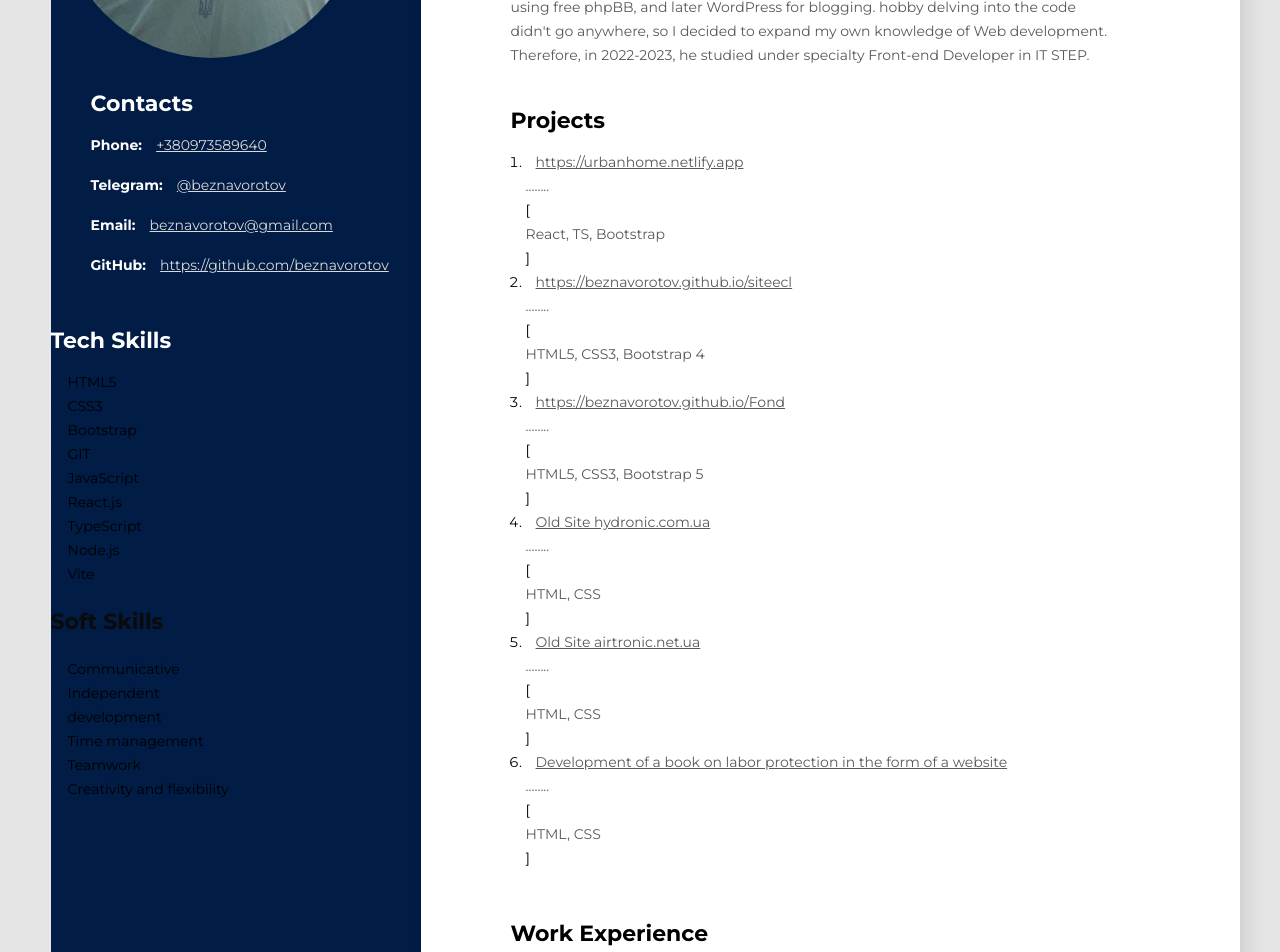
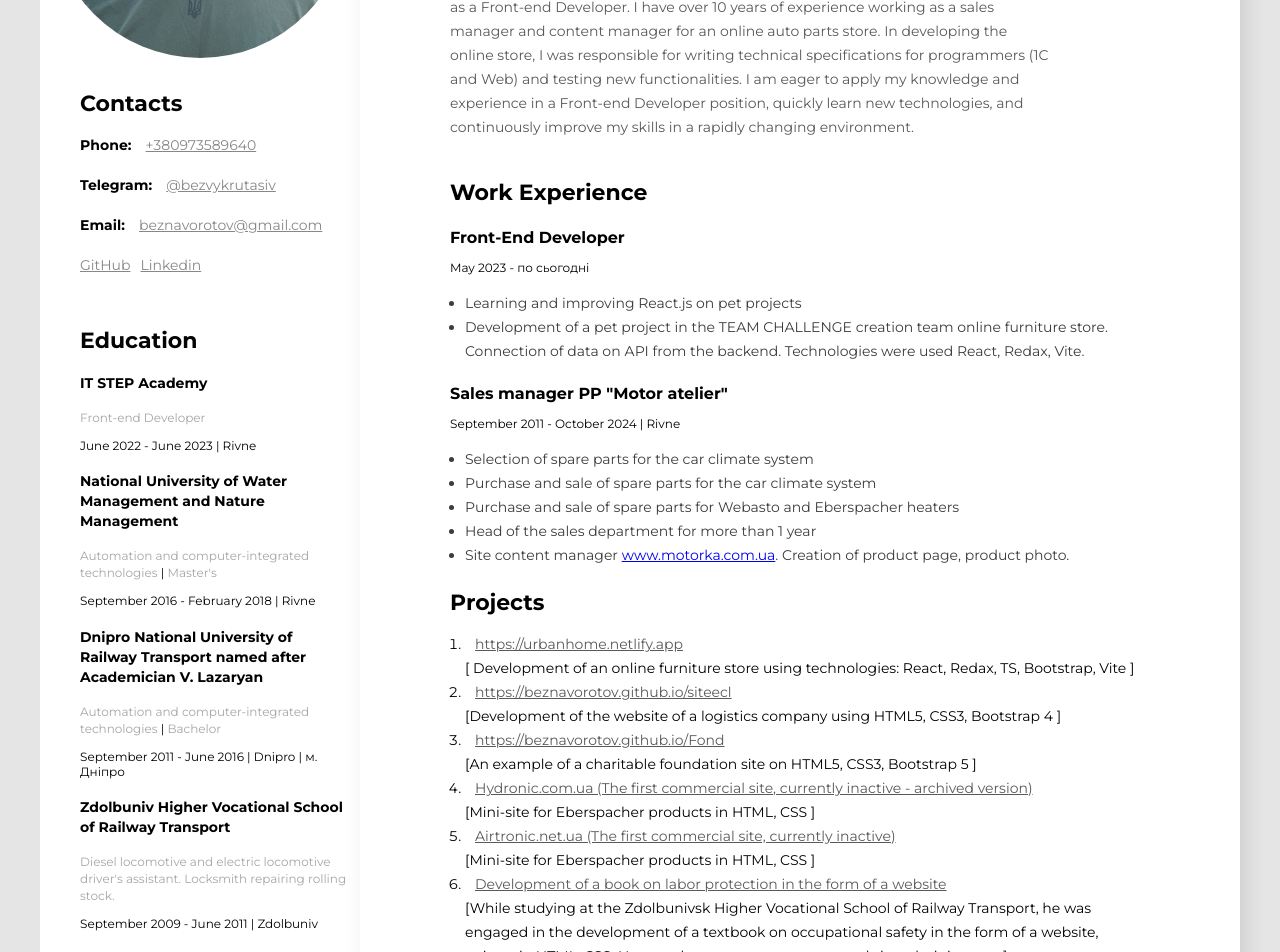
Before and after one commit to beznavorotov/resume, a plain HTML site: page en/index.html in a window 1280 px wide. Shown: the part 260-1212 px from the top of the page. Drawn offline with Linux system fonts and the light colour scheme.

Commit message:
update resume

```diff
--- a/en/index.html
+++ b/en/index.html
@@ -11,124 +11,60 @@
       rel="stylesheet"
     />
     <link rel="stylesheet" href="./../styles/styles.css" />
-    <title>Resume</title>
+    <title>Resume Yurii Chebruchan</title>
   </head>
   <body>
     <!--Main-->
     <div class="main">
       <!--Main content-->
+
       <div class="main_content">
         <div class="language">
-          <a href="./../index.html">UA</a>
+          <a href="https://beznavorotov.github.io/resume/index.html">UA</a>
         </div>
         <!--about user-->
         <div class="about">
           <h1 class="about_name">Yurii Chebruchan</h1>
           <h2 class="about_position">Front-End Developer</h2>
           <p class="about_description">
-            I am looking for my first job in IT as a Trainee/Junior Front-end
-            Developer. My interest in sites appeared back in 2010, when there
-            were all kinds of chats and forums and mobile sites are popular.
-            Where did he start? create your own mobile sites, forums using free
-            phpBB, and later WordPress for blogging. hobby delving into the code
-            didn't go anywhere, so I decided to expand my own knowledge of Web
-            development. Therefore, in 2022-2023, he studied under specialty
-            Front-end Developer in IT STEP.
+            My interest in web development began in 2008 when I created my own
+            mobile websites and forums using phpBB and WordPress, which provided
+            me with a foundational understanding of web technologies. In
+            2022-2023, I completed training as a Front-end Developer. I have
+            over 10 years of experience working as a sales manager and content
+            manager for an online auto parts store. In developing the online
+            store, I was responsible for writing technical specifications for
+            programmers (1C and Web) and testing new functionalities. I am eager
+            to apply my knowledge and experience in a Front-end Developer
+            position, quickly learn new technologies, and continuously improve
+            my skills in a rapidly changing environment.
           </p>
         </div>
 
-        <!--Projects-->
-        <div class="prodjects">
-          <h3 class="title">Projects</h3>
-
-          <ol class="projects_list">
-            <li class="project_item">
-              <span class="project">
-                <a href="https://urbanhome.netlify.app" class="project_link"
-                  >https://urbanhome.netlify.app</a
-                >
-                ........ <span class="project_bracket">[</span> React, TS,
-                Bootstrap <span class="project_bracket">]</span></span
-              >
-            </li>
-            <li class="project_item">
-              <span class="project">
-                <a
-                  href="https://beznavorotov.github.io/siteecl/index.html"
-                  class="project_link"
-                  >https://beznavorotov.github.io/siteecl</a
-                >
-                ........ <span class="project_bracket">[</span> HTML5, CSS3,
-                Bootstrap 4 <span class="project_bracket">]</span></span
-              >
-            </li>
-            <li class="project_item">
-              <span class="project">
-                <a
-                  href="https://beznavorotov.github.io/Fond"
-                  class="project_link"
-                  >https://beznavorotov.github.io/Fond</a
-                >
-                ........ <span class="project_bracket">[</span> HTML5, CSS3,
-                Bootstrap 5 <span class="project_bracket">]</span></span
-              >
-            </li>
-            <li class="project_item">
-              <span class="project">
-                <a
-                  href="https://web.archive.org/web/20170911202622/http://hydronic.com.ua/"
-                  class="project_link"
-                  >Old Site hydronic.com.ua</a
-                >
-                ........ <span class="project_bracket">[</span> HTML, CSS
-                <span class="project_bracket">]</span></span
-              >
-            </li>
-            <li class="project_item">
-              <span class="project">
-                <a href="/" class="project_link">Old Site airtronic.net.ua</a>
-                ........ <span class="project_bracket">[</span> HTML, CSS
-                <span class="project_bracket">]</span></span
-              >
-            </li>
-            <li class="project_item">
-              <span class="project">
-                <a href="/" class="project_link"
-                  >Development of a book on labor protection in the form of a
-                  website</a
-                >
-                ........ <span class="project_bracket">[</span> HTML, CSS
-                <span class="project_bracket">]</span></span
-              >
-            </li>
-          </ol>
-        </div>
         <!--Work-->
         <div class="work">
           <h3 class="title">Work Experience</h3>
           <!--Company 1-->
           <div>
-            <h4 class="work_position">
-              Front-End Developer <span class="organization">Freelance</span>
-            </h4>
-            <p class="period">May 2023 - up to now</p>
+            <h4 class="work_position">Front-End Developer</h4>
+            <p class="period">May 2023 - по сьогодні</p>
             <ul class="work_list">
-              <li class="work_list_item">The study of React.js</li>
               <li class="work_list_item">
-                Website development for the company ECL Ukraine
+                Learning and improving React.js on pet projects
               </li>
               <li class="work_list_item">
-                Development of a website for a charity organization
+                Development of a pet project in the TEAM CHALLENGE creation team
+                online furniture store. Connection of data on АРI from the
+                backend. Technologies were used React, Redax, Vite.
               </li>
             </ul>
           </div>
+
           <!--Company 2-->
           <div>
-            <h4 class="work_position">
-              Manager <span class="organization">PP "Motor atelier"</span>
-            </h4>
+            <h4 class="work_position">Sales manager PP "Motor atelier"</h4>
             <p class="period">
-              September 2011 - February 2024 <span class="line">|</span> Rivne
+              September 2011 - October 2024 <span class="line">|</span> Rivne
             </p>
             <ul class="work_list">
               <li class="work_list_item">
@@ -142,99 +78,117 @@
                 heaters
               </li>
               <li class="work_list_item">
-                Adding spare parts and photos to the website
-                <a href="http://motorka.com.ua">www.motorka.com.ua</a>
+                Head of the sales department for more than 1 year
+              </li>
+              <li class="work_list_item">
+                Site content manager
+                <a href="http://motorka.com.ua">www.motorka.com.ua</a>. Creation
+                of product page, product photo.
               </li>
             </ul>
           </div>
         </div>
+
+        <!--Projects-->
+        <div class="prodjects">
+          <h3 class="title">Projects</h3>
+          <ol class="projects_list">
+            <li class="project_item">
+              <span class="project">
+                <a href="https://urbanhome.netlify.app" class="project_link"
+                  >https://urbanhome.netlify.app</a
+                >
+              </span>
+              <span class="project_bracket">[</span>
+              Development of an online furniture store using technologies:
+              React, Redax, TS, Bootstrap, Vite
+              <span class="project_bracket">]</span>
+            </li>
+            <li class="project_item">
+              <span class="project">
+                <a
+                  href="https://beznavorotov.github.io/siteecl/index.html"
+                  class="project_link"
+                  >https://beznavorotov.github.io/siteecl</a
+                >
+              </span>
+              <span class="project_bracket">[</span>Development of the website
+              of a logistics company using HTML5, CSS3, Bootstrap 4
+              <span class="project_bracket">]</span>
+            </li>
+            <li class="project_item">
+              <span class="project">
+                <a
+                  href="https://beznavorotov.github.io/Fond"
+                  class="project_link"
+                  >https://beznavorotov.github.io/Fond</a
+                >
+              </span>
+              <span class="project_bracket">[</span>An example of a charitable
+              foundation site on HTML5, CSS3, Bootstrap 5
+              <span class="project_bracket">]</span>
+            </li>
+            <li class="project_item">
+              <span class="project">
+                <a
+                  href="https://web.archive.org/web/20170911202622/http://hydronic.com.ua/"
+                  class="project_link"
+                  >Hydronic.com.ua (The first commercial site, currently
+                  inactive - archived version)</a
+                >
+              </span>
+              <span class="project_bracket">[</span>Mini-site for Eberspacher
+              products in HTML, CSS
+              <span class="project_bracket">]</span>
+            </li>
+            <li class="project_item">
+              <span class="project">
+                <a href="/" class="project_link"
+                  >Airtronic.net.ua (The first commercial site, currently
+                  inactive)</a
+                ></span
+              >
+              <span class="project_bracket">[</span>Mini-site for Eberspacher
+              products in HTML, CSS
+              <span class="project_bracket">]</span>
+            </li>
+            <li class="project_item">
+              <span class="project">
+                <a href="./index.html" class="project_link"
+                  >Development of a book on labor protection in the form of a
+                  website</a
+                >
+              </span>
+              <span class="project_bracket">[</span>While studying at the
+              Zdolbunivsk Higher Vocational School of Railway Transport, he was
+              engaged in the development of a textbook on occupational safety in
+              the form of a website, written in HTML, CSS. He was also a content
+              manager and site administrator.
+              <span class="project_bracket">]</span>
+            </li>
+          </ol>
+        </div>
+
         <!--Education-->
         <div class="Education">
-          <h3 class="education_position">Education</h3>
+          <h3 class="education_position">Courses</h3>
           <div>
-            <h4 class="work_education">IT STEP Academy</h4>
+            <h4 class="work_position">IT STEP Academy</h4>
             <h4 class="manager_education">Front-end Developer</h4>
             <p class="period">
-              June 2022 - June 2023 <span class="line">|</span> Rivne
-              <span class="line">|</span> <a href="./diploma.pdf">Diploma</a>
-            </p>
-          </div>
-          <div>
-            <h4 class="work_education">
-              National University of Water Management and Nature Management
-            </h4>
-            <h4 class="manager_education">
-              Automation and computer-integrated technologies
-              <span class="line">|</span> Master's
-            </h4>
-            <p class="period">
-              September 2016 - June 2017 <span class="line">|</span> Rivne
-            </p>
-          </div>
-          <div>
-            <h4 class="work_education">
-              Dnipro National University of Railway Transport named after
-              Academician V. Lazaryan
-            </h4>
-            <h4 class="manager_education">
-              Automation and computer-integrated technologies
-              <span class="line">|</span> Bachelor
-            </h4>
-            <p class="period">
-              September 2011 - June 2016 <span class="line">|</span> Dnipro
-            </p>
-          </div>
-          <div>
-            <h4 class="work_education">
-              Zdolbuniv Higher Vocational School of Railway Transport
-            </h4>
-            <h4 class="manager_education">
-              Diesel locomotive and electric locomotive driver's assistant.
-              Locksmith repairing rolling stock.
-            </h4>
-            <p class="period">
-              September 2009 - June 2011 <span class="line">|</span> Zdolbuniv
-            </p>
-          </div>
-        </div>
-      </div>
-      <!--Sidebar-->
-      <aside class="sidebar">
-        <div class="photo_box">
-          <img src="./../img/photo.jpg" alt="user photo" class="photo" />
-        </div>
-
-        <!--Contacts-->
-        <div class="Contacts">
-          <h3 class="sidebar_title">Contacts</h3>
-          <div>
-            <p>
-              <span class="contact_type">Phone:</span>
-              <a href="tel:+380973589640" class="contact_link">+380973589640</a>
-            </p>
-            <p>
-              <span class="contact_type">Telegram:</span>
-              <a href="https://t.me/beznavorotov" class="contact_link"
-                >@beznavorotov</a
-              >
-            </p>
-            <p>
-              <span class="contact_type">Email:</span>
-              <a href="mailto:beznavorotov@gmail.com" class="contact_link"
-                >beznavorotov@gmail.com</a
-              >
-            </p>
-            <p>
-              <span class="contact_type">GitHub:</span>
-              <a href="https://github.com/beznavorotov" class="contact_link"
-                >https://github.com/beznavorotov</a
+              July 2022 - July 2023 <span class="line">|</span> Rivne
+              <span class="line">|</span>
+              <a href="https://beznavorotov.github.io/resume/diploma.pdf"
+                >Diploma</a
               >
             </p>
           </div>
         </div>
+
         <!--Tech skills-->
+        <div class="skills">
           <div class="Tech_skills">
-          <h3 class="sidebar_title">Tech Skills</h3>
+            <h3 class="sidebar_soft">Tech Skills</h3>
             <ul class="tech_skills_list">
               <li class="tech_skills_item">
                 <span class="tech_skills_text">HTML5</span>
@@ -270,13 +224,13 @@
             <h3 class="sidebar_soft">Soft Skills</h3>
             <ul class="soft_skills_list">
               <li class="soft_skills_item">
-              <span class="soft_skills_text">Communicative</span>
+                <span class="soft_skills_text">Communicability</span>
                 </li>
                 <li class="soft_skills_item">
                 <span class="soft_skills_text">Independent development</span>
                 </li>
                 <li class="soft_skills_item">
-              <span class="soft_skills_text">Time management</span>
+                <span class="soft_skills_text">Time Management</span>
                 </li>
                 <li class="soft_skills_item">
                 <span class="soft_skills_text">Teamwork</span>
@@ -286,6 +240,101 @@
                 </li>
             </ul>
           </div>
+        </div>
+      </div>
+
+      <!--Sidebar-->
+      <aside class="sidebar">
+        <div class="photo_box">
+          <img src="../img/photo.jpg" alt="user photo" class="photo" />
+        </div>
+
+        <!--Contacts-->
+        <div class="Contacts">
+          <h3 class="sidebar_title">Contacts</h3>
+          <div>
+            <p>
+              <span class="contact_type">Phone:</span>
+              <a href="tel:+380973589640" class="contact_link">+380973589640</a>
+            </p>
+            <p>
+              <span class="contact_type">Telegram:</span>
+              <a href="https://t.me/bezvykrutasiv" class="contact_link"
+                >@bezvykrutasiv</a
+              >
+            </p>
+            <p>
+              <span class="contact_type">Email:</span>
+              <a href="mailto:beznavorotov@gmail.com" class="contact_link"
+                >beznavorotov@gmail.com</a
+              >
+            </p>
+            <p>
+              <span class="contact_type"
+                ><a href="https://github.com/beznavorotov" class="contact_link"
+                  >GitHub</a
+                ></span
+              ><span class="contact_type"
+                ><a
+                  href="https://www.linkedin.com/in/chebruchan-yurii"
+                  class="contact_link"
+                  >Linkedin</a
+                ></span
+              >
+            </p>
+          </div>
+        </div>
+
+        <!--Education-->
+        <div class="education_box">
+          <h3 class="sidebar_title">Education</h3>
+
+          <div class="education">
+            <h4 class="work_education">IT STEP Academy</h4>
+            <h4 class="manager_education">Front-end Developer</h4>
+            <p class="period_education">
+              June 2022 - June 2023 <span class="line">|</span> Rivne
+            </p>
+          </div>
+          <div class="education">
+            <h4 class="work_education">
+              National University of Water Management and Nature Management
+            </h4>
+            <h4 class="manager_education">
+              Automation and computer-integrated technologies
+              <span class="line">|</span> Master's
+            </h4>
+            <p class="period_education">
+              September 2016 - February 2018 <span class="line">|</span> Rivne
+            </p>
+          </div>
+          <div class="education">
+            <h4 class="work_education">
+              Dnipro National University of Railway Transport named after
+              Academician V. Lazaryan
+            </h4>
+            <h4 class="manager_education">
+              Automation and computer-integrated technologies
+              <span class="line">|</span> Bachelor
+            </h4>
+            <p class="period_education">
+              September 2011 - June 2016 | Dnipro <span class="line">|</span> м.
+              Дніпро
+            </p>
+          </div>
+          <div class="education">
+            <h4 class="work_education">
+              Zdolbuniv Higher Vocational School of Railway Transport
+            </h4>
+            <h4 class="manager_education">
+              Diesel locomotive and electric locomotive driver's assistant.
+              Locksmith repairing rolling stock.
+            </h4>
+            <p class="period_education">
+              September 2009 - June 2011 <span class="line">|</span> Zdolbuniv
+            </p>
+          </div>
+        </div>
       </aside>
     </div>
   </body>
--- a/styles/styles.css
+++ b/styles/styles.css
@@ -67,7 +67,7 @@ body {
 
 /* prodjects styls */
 .prodjects {
-    margin-bottom: 50px;
+    margin-bottom: 20px;
 }
 
 .work {}
@@ -138,7 +138,7 @@ body {
     font-weight: 400;
     font-size: 12px;
     line-height: 15px;
-    color: #ffffff;
+    color: #000000;
     margin-bottom: 10px;
 
 }
@@ -148,7 +148,7 @@ body {
     font-weight: 700;
     font-size: 14px;
     line-height: 20px;
-    color: #ffffff;
+    color: #000000;
     margin-bottom: 10px;
     padding-right: 10px;
 }
@@ -186,7 +186,7 @@ body {
     color: #000000;
 }
 
-.project{
+.project {
     display: flex;
     flex-direction: column;
 }
@@ -206,7 +206,7 @@ body {
 
 /* sidebar styles */
 .sidebar {
-    background-color: #011c45;
+    background-color: #ffffff;
     width: 370px;
 }
 
@@ -229,7 +229,7 @@ body {
 
 /* sidebar_title */
 .sidebar_title {
-    color: #FFFFFF;
+    color: #040404;
     font-size: normal;
     font-weight: bold;
     font-size: 22px;
@@ -250,7 +250,7 @@ body {
 
 /* contact_type */
 .contact_type {
-    color: #FFFFFF;
+    color: #010101;
     font-style: normal;
     font-weight: 700;
     font-size: 14px;
@@ -264,7 +264,7 @@ body {
     font-weight: 400;
     font-size: 14px;
     line-height: 24px;
-    color: #dadada;
+    color: #878787;
 }
 
 /* tech_skils_list */
@@ -279,7 +279,7 @@ body {
 }
 
 .tech_skills_list {
-    color: #FFFFFF;
+    color: #060606;
     padding: 0;
     margin-left: 17px;
 
@@ -307,7 +307,7 @@ body {
 }
 
 .soft_skills_list {
-    color: #ffffff;
+    color: #0f0f0f;
     padding: 0;
     margin-left: 17px;
 }
```
Also changed, not shown: index.html (+49 -46 lines), 2 other files. Lines whose indentation alone changed are shown as unchanged.
